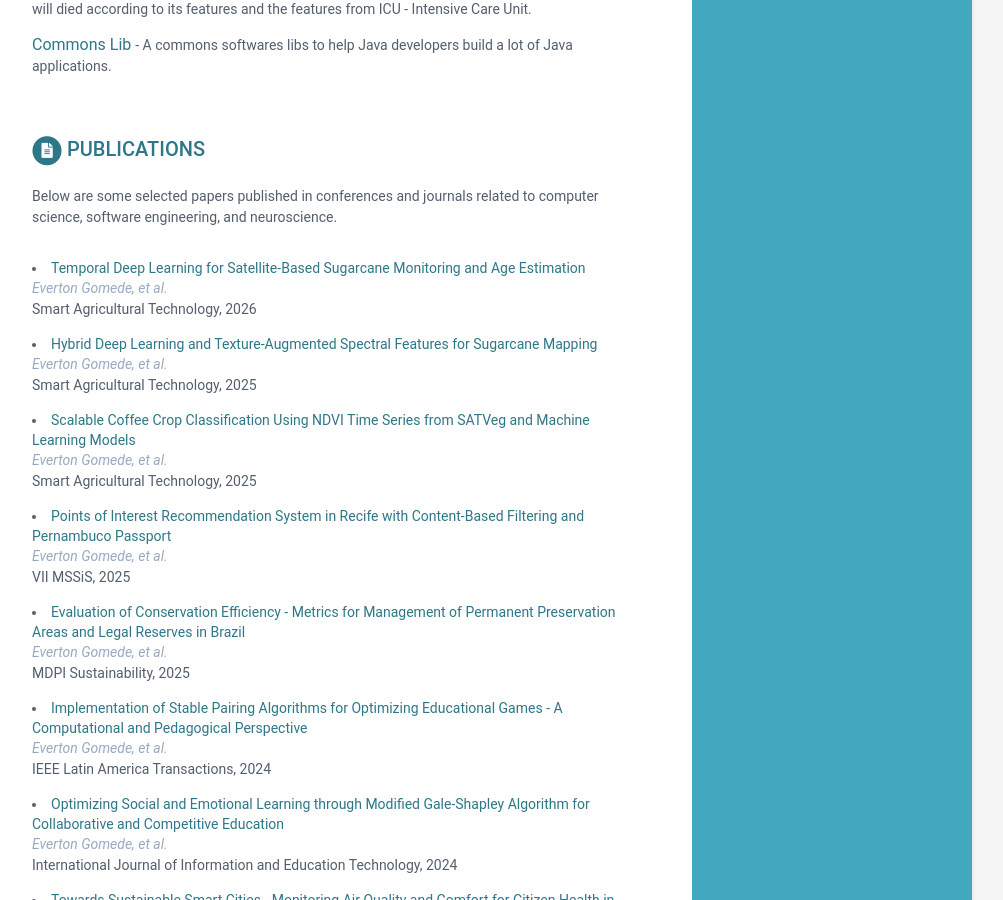
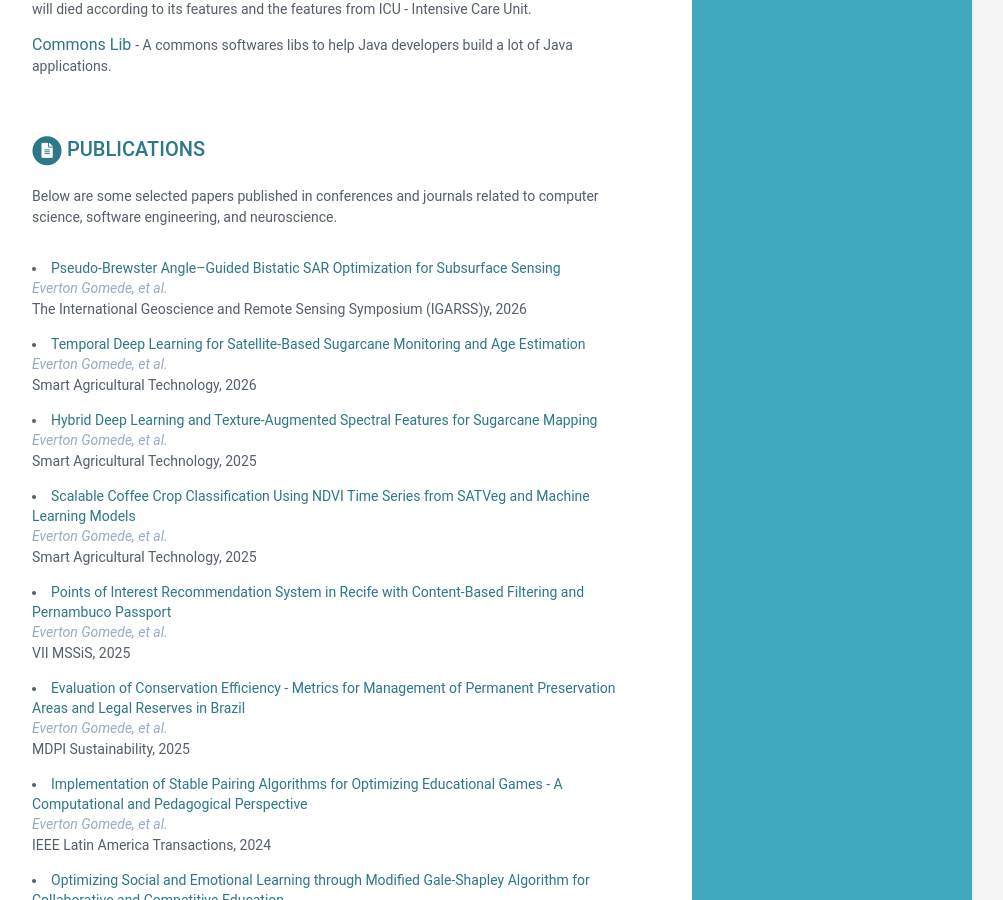
Before and after one commit to gomede/gomede.github.io, a Jekyll site: the page built from index.html, in a window 1280 px wide and 900 px high, scrolled down 4254 px. Shown: the whole window, without its empty margins (168-1171 px from the left). Built offline with Jekyll 4.4.1, drawn with Linux system fonts in a browser that asks for light colours.

Commit message:
Update data.yml

```diff
--- a/_data/data.yml
+++ b/_data/data.yml
@@ -384,6 +384,12 @@ publications:
 
     papers:
 
+      - title: Pseudo-Brewster Angle–Guided Bistatic SAR Optimization for Subsurface Sensing
+        authors: Everton Gomede, et al.
+        conference: The International Geoscience and Remote Sensing Symposium (IGARSS)y, 2026
+        link: "https://2026.ieeeigarss.org/"
+
+
       - title: Temporal Deep Learning for Satellite-Based Sugarcane Monitoring and Age Estimation
         authors: Everton Gomede, et al.
         conference: Smart Agricultural Technology, 2026
```
